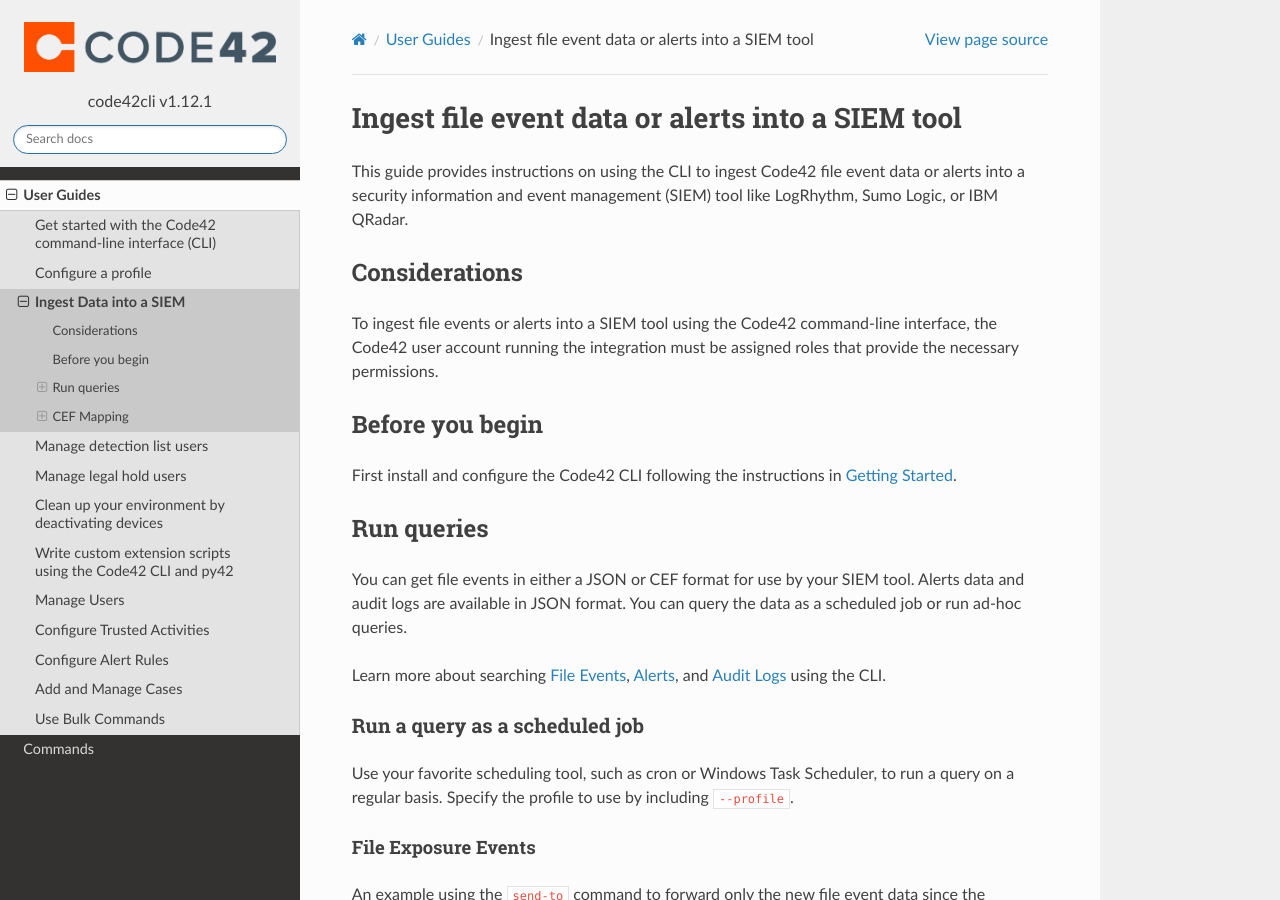
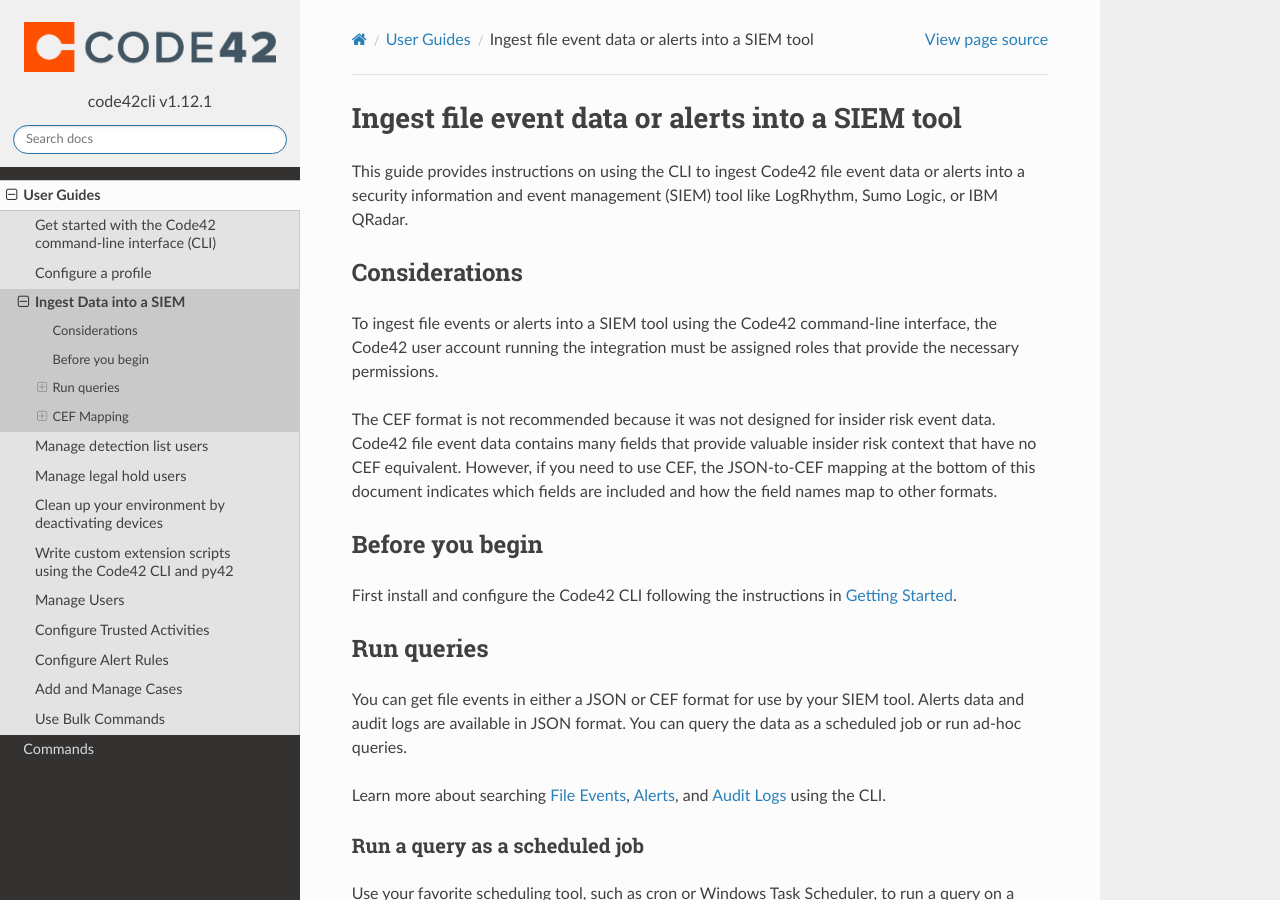
Before and after one commit to code42/code42cli, a Sphinx documentation site: the page built from docs/userguides/siemexample.md, in a window 1280 px wide and 900 px high. Built offline with Sphinx 7.4.7 and the Read the Docs theme 2.0.0, drawn with Linux system fonts in a browser that asks for light colours; the version number is read from the project's files by our own code.

Commit message:
Update SIEM example (#354)
Added a clarification for CEF formats, as that mapping is contained within the CLI program itself

Co-authored-by: Tora Kozic <tora.kozic@code42.com>

```diff
--- a/docs/userguides/siemexample.md
+++ b/docs/userguides/siemexample.md
@@ -7,6 +7,8 @@
 
 To ingest file events or alerts into a SIEM tool using the Code42 command-line interface, the Code42 user account running the integration
 must be assigned roles that provide the necessary permissions.
+
+The CEF format is not recommended because it was not designed for insider risk event data. Code42 file event data contains many fields that provide valuable insider risk context that have no CEF equivalent. However, if you need to use CEF, the JSON-to-CEF mapping at the bottom of this document indicates which fields are included and how the field names map to other formats.
 
 ## Before you begin
 
```
